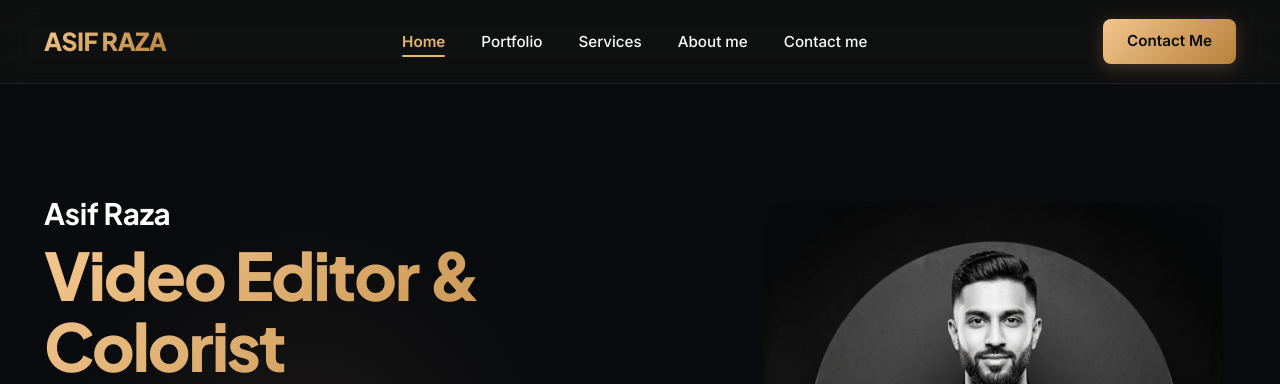
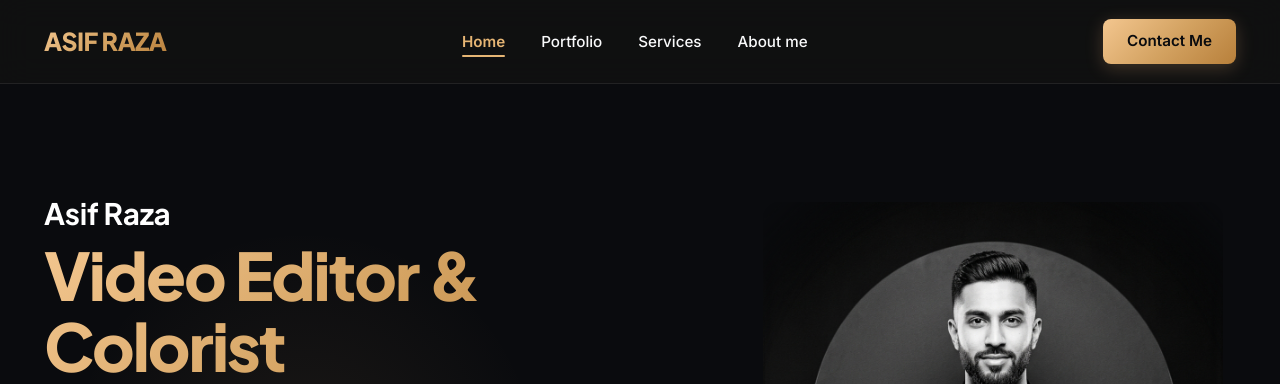
Before and after one commit to Asif-raza-fsd/Portfolio-Asif, a plain HTML site: page client/index.html in a window 1280 px wide. Shown: the top 384 px of the page. Drawn offline with Linux system fonts and the light colour scheme; no server answers.

Commit message:
refactor: remove contact me link from nav menu, keeping it exclusively as the top-right CTA button

```diff
--- a/client/index.html
+++ b/client/index.html
@@ -42,7 +42,6 @@
           <li><a href="#portfolio" class="nav-link">Portfolio</a></li>
           <li><a href="#services" class="nav-link">Services</a></li>
           <li><a href="#about" class="nav-link">About me</a></li>
-          <li><a href="#contact" class="nav-link">Contact me</a></li>
         </ul>
       </nav>
 
```
